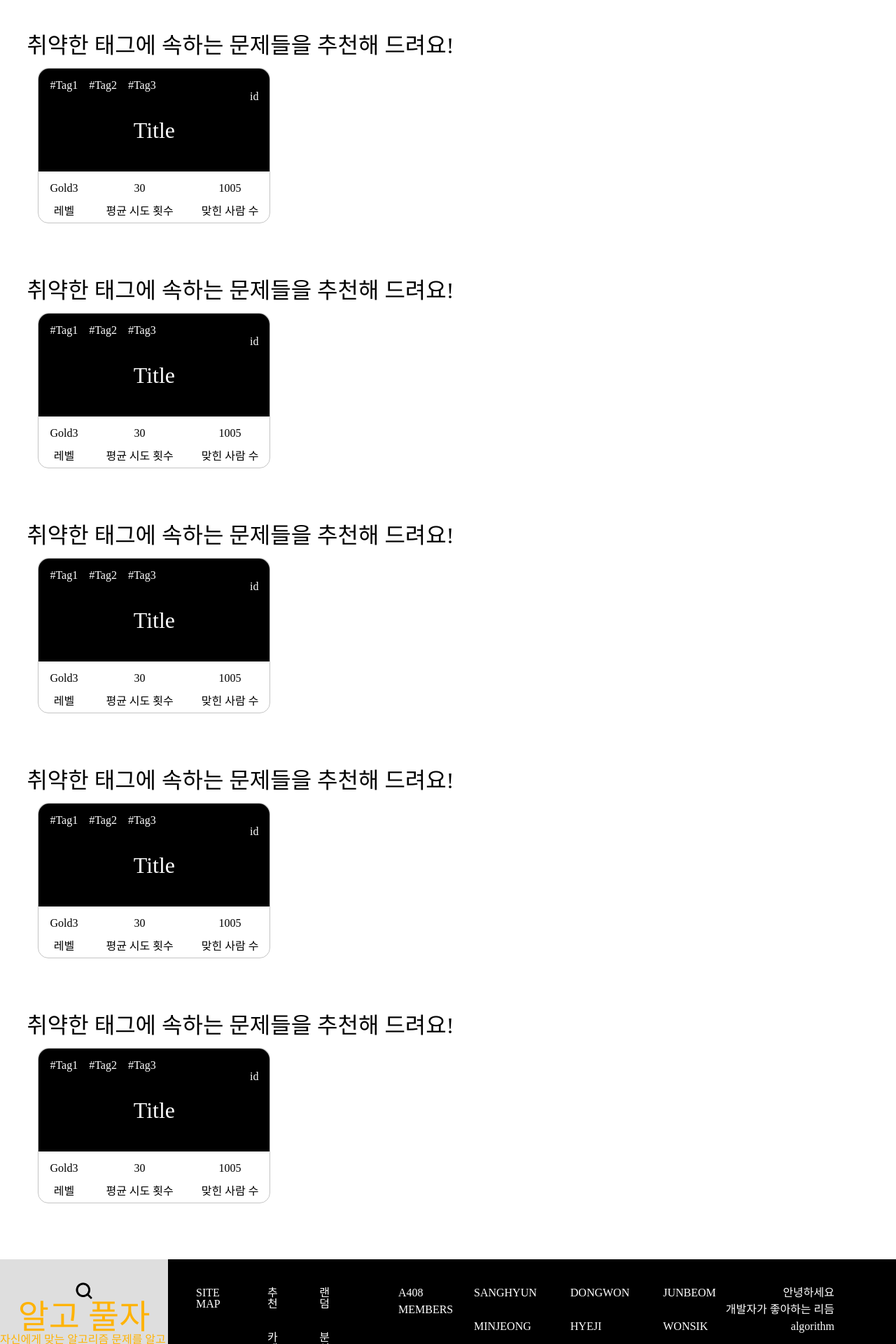
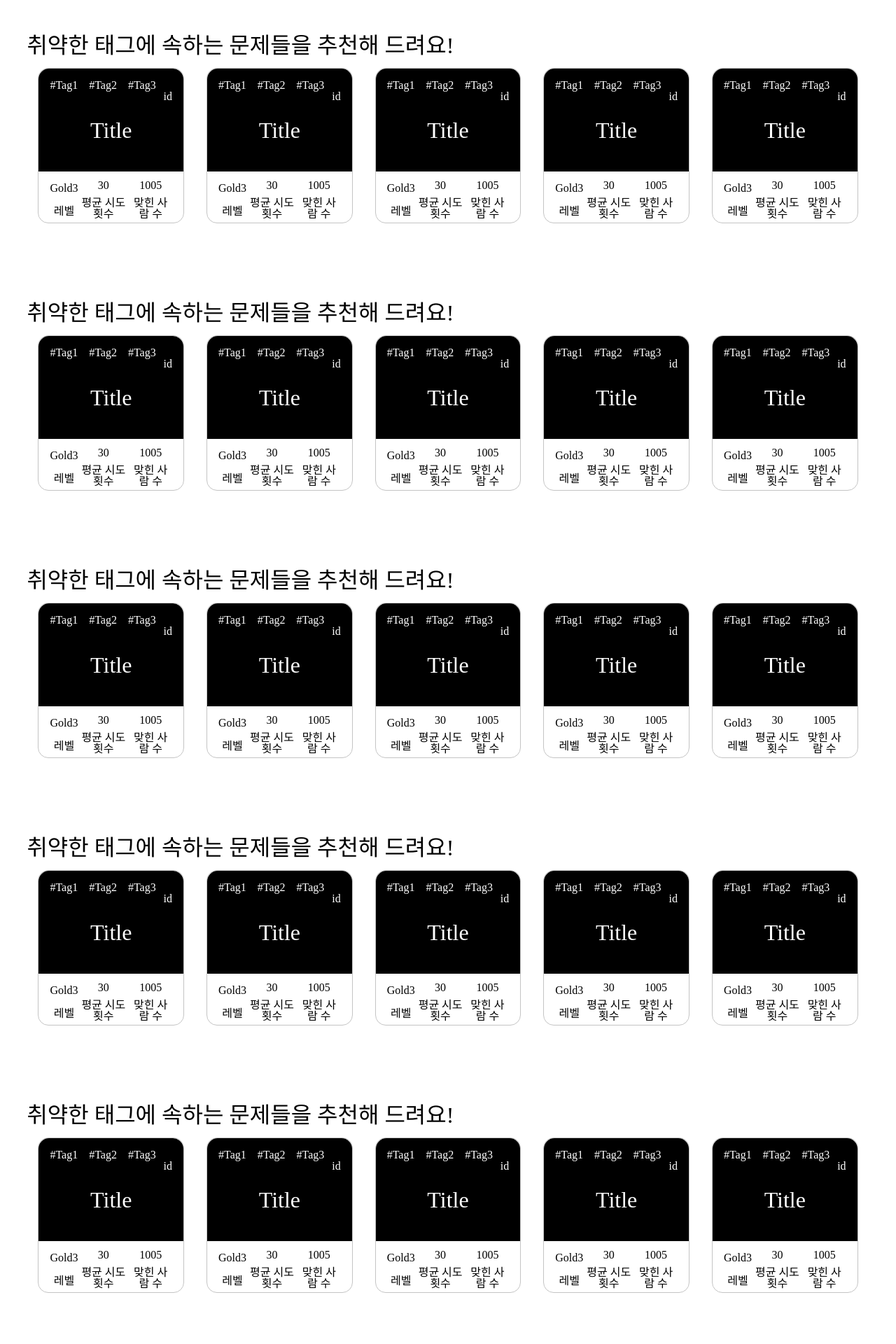
Before and after one commit to Algopulza/algopulza, a React (Create React App) app: page /recommend in a window 1280 px wide. Shown: the part 560-2480 px from the top of the page at 70% size. Built offline with nearby package versions, Linux system fonts and the light colour scheme; a web font is replaced by a local one.

Commit message:
S06P31A408-38 Feat: 카드 5개 배치

```diff
--- a/src/routes/Recommend.tsx
+++ b/src/routes/Recommend.tsx
@@ -13,6 +13,11 @@ const SubContainer = styled.div`
   margin-top: 1rem;
 `
 
+const Cards = styled.div`
+  display: flex;
+  flex-direction: row;
+`
+
 const Title = styled.div`
   font-size: 2rem;
   margin-top: 2rem;
@@ -24,15 +29,45 @@ const Recommend = () => {
         <RecommendCarousel />
       <SubContainer>
       <Title>취약한 태그에 속하는 문제들을 추천해 드려요!</Title>
+      <Cards>
       <Card />
+      <Card />
+      <Card />
+      <Card />
+      <Card />
+      </Cards>
       <Title>취약한 태그에 속하는 문제들을 추천해 드려요!</Title>
+      <Cards>
       <Card />
+      <Card />
+      <Card />
+      <Card />
+      <Card />
+      </Cards>
       <Title>취약한 태그에 속하는 문제들을 추천해 드려요!</Title>
+      <Cards>
       <Card />
+      <Card />
+      <Card />
+      <Card />
+      <Card />
+      </Cards>
       <Title>취약한 태그에 속하는 문제들을 추천해 드려요!</Title>
+      <Cards>
       <Card />
+      <Card />
+      <Card />
+      <Card />
+      <Card />
+      </Cards>
       <Title>취약한 태그에 속하는 문제들을 추천해 드려요!</Title>
+      <Cards>
       <Card />
+      <Card />
+      <Card />
+      <Card />
+      <Card />
+      </Cards>
       </SubContainer>
         </Container>
     );
```
